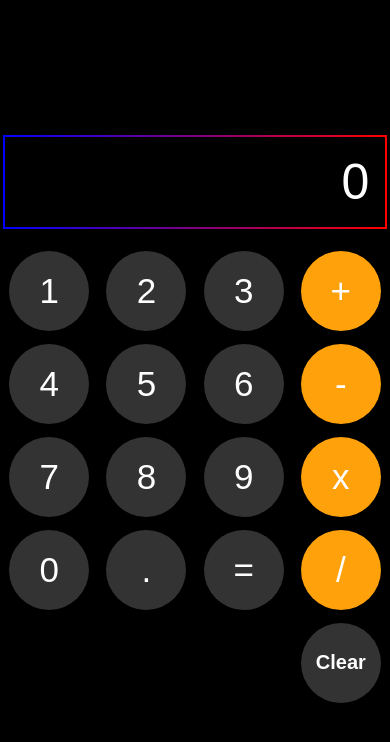
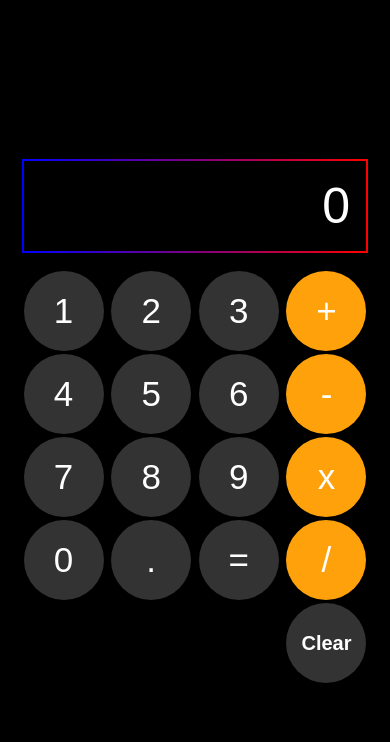
Before and after one commit to Hamish404/Calculator-App, a plain HTML site: page index.html in a window 390 px wide. Drawn offline with Linux system fonts and the light colour scheme.

Commit message:
Add mobile support

```diff
--- a/styles/CalculatorFinal.css
+++ b/styles/CalculatorFinal.css
@@ -74,3 +74,10 @@ button {
   display: flex;
   justify-content: flex-end;
 }
+
+
+@media (max-width: 450px) {
+  button {
+    margin: 0.1rem;
+  }
+}
```
